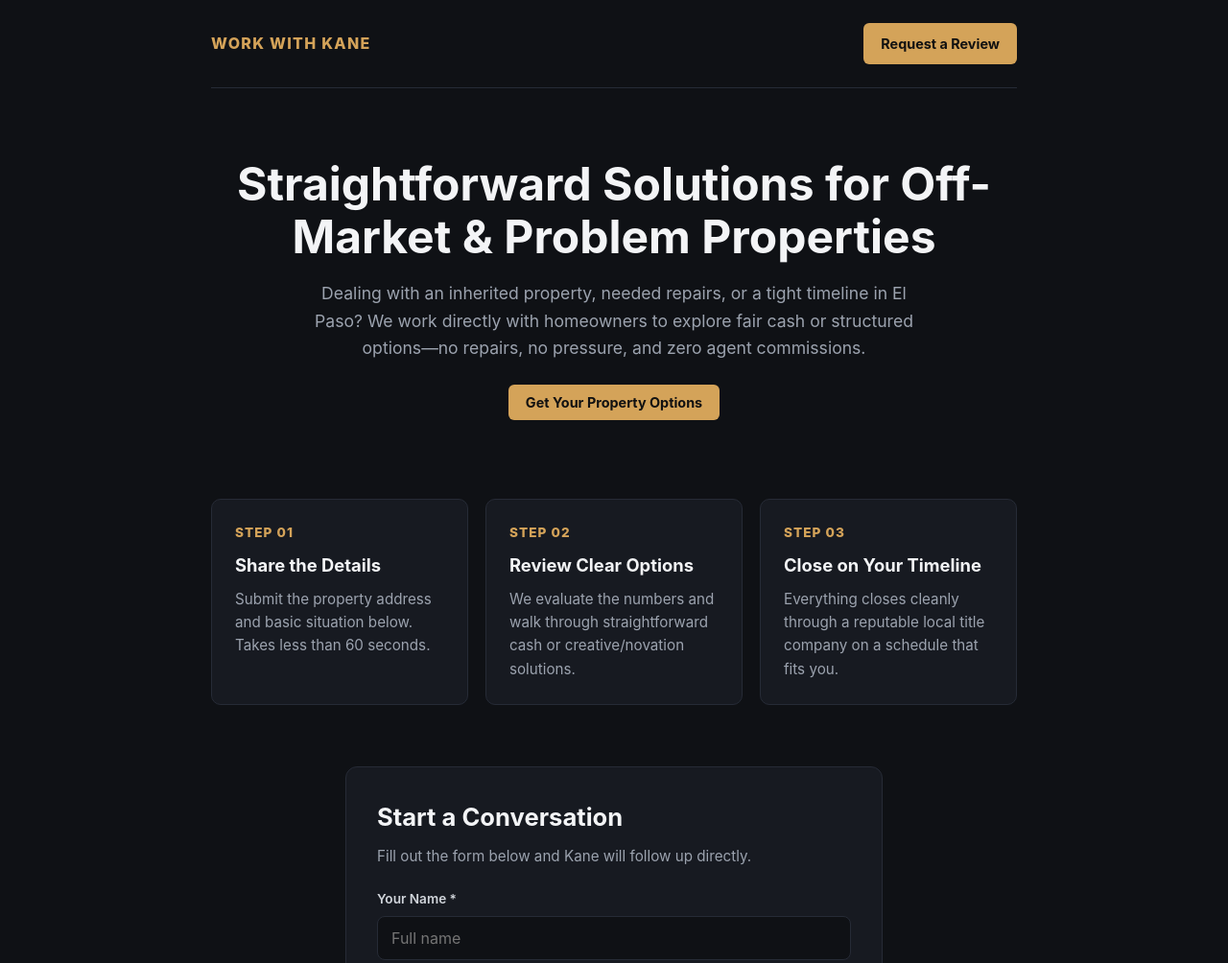
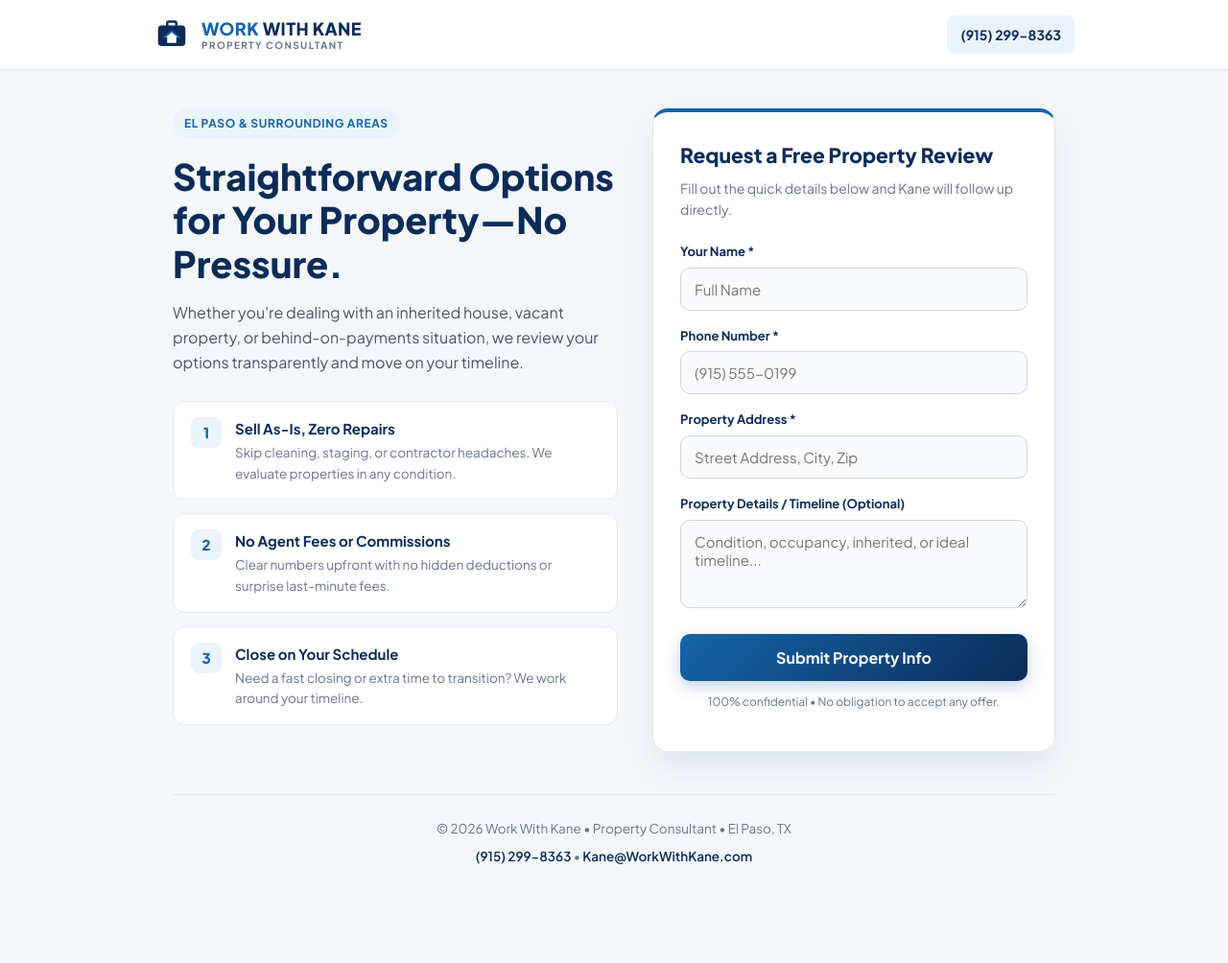
Before and after one commit to cmonta01/WorkWithKane.com, a plain HTML site: page index.html in a window 1280 px wide. Shown: the top 1004 px of the page at 96% size. After the commit the page ends 964 px from the top, so only its background shows below. Drawn offline with Linux system fonts and the light colour scheme.

Commit message:
logo included

```diff
--- a/index.html
+++ b/index.html
@@ -3,105 +3,422 @@
 <head>
   <meta charset="UTF-8" />
   <meta name="viewport" content="width=device-width, initial-scale=1.0" />
-  <title>Work With Kane | Straightforward Real Estate Solutions</title>
+  <title>Work With Kane | El Paso Property Consultant</title>
+  <meta name="description" content="Straightforward, no-pressure property solutions in El Paso, TX. Submit your property info for a fast, fair consultation." />
+  <meta property="og:title" content="Work With Kane | Property Consultant" />
+  <meta property="og:description" content="Fast, transparent property solutions in El Paso, TX. No repairs, no commissions, no pressure." />
+  <meta property="og:url" content="https://WorkWithKane.com" />
+  <meta property="og:type" content="website" />
+  <link rel="preconnect" href="https://fonts.googleapis.com">
+  <link rel="preconnect" href="https://fonts.gstatic.com" crossorigin>
+  <link href="https://fonts.googleapis.com/css2?family=Plus+Jakarta+Sans:wght@400;500;600;700;800&display=swap" rel="stylesheet">
   <style>
     :root {
-      --bg: #0f1115;
-      --card: #171a21;
-      --text: #f3f4f6;
-      --muted: #9ca3af;
-      --accent: #d4a359;
-      --border: #262b36;
+      --navy: #0B2C59;
+      --blue: #1565A8;
+      --blue-light: #EBF3FA;
+      --bg: #F4F7FA;
+      --surface: #FFFFFF;
+      --text: #1E293B;
+      --muted: #64748B;
+      --border: #E2E8F0;
+      --success: #15803D;
+      --error: #B91C1C;
     }
-    * { box-sizing: border-box; margin: 0; padding: 0; font-family: -apple-system, BlinkMacSystemFont, "Segoe UI", Roboto, sans-serif; }
-    body { background: var(--bg); color: var(--text); line-height: 1.6; }
-    .container { max-width: 880px; margin: 0 auto; padding: 0 20px; }
-    header { padding: 24px 0; border-bottom: 1px solid var(--border); display: flex; justify-content: space-between; align-items: center; }
-    .brand { font-weight: 800; letter-spacing: 0.08em; text-transform: uppercase; font-size: 1rem; color: var(--accent); }
-    .nav-btn { background: var(--accent); color: #111; padding: 10px 18px; border-radius: 6px; text-decoration: none; font-weight: 700; font-size: 0.9rem; }
-    .hero { padding: 72px 0 56px; text-align: center; }
-    .hero h1 { font-size: clamp(2rem, 4vw, 3rem); line-height: 1.15; margin-bottom: 18px; }
-    .hero p { color: var(--muted); font-size: 1.1rem; max-width: 640px; margin: 0 auto 30px; }
-    .steps { display: grid; grid-template-columns: repeat(auto-fit, minmax(240px, 1fr)); gap: 18px; margin: 32px 0 64px; }
-    .card { background: var(--card); border: 1px solid var(--border); border-radius: 10px; padding: 24px; }
-    .step-num { color: var(--accent); font-weight: 800; font-size: 0.85rem; text-transform: uppercase; letter-spacing: 0.08em; margin-bottom: 8px; }
-    .card h3 { margin-bottom: 8px; font-size: 1.15rem; }
-    .card p { color: var(--muted); font-size: 0.95rem; }
-    .form-wrap { background: var(--card); border: 1px solid var(--border); border-radius: 12px; padding: 32px; max-width: 560px; margin: 0 auto 72px; }
-    .form-wrap h2 { margin-bottom: 8px; font-size: 1.6rem; }
-    .form-wrap p { color: var(--muted); margin-bottom: 22px; font-size: 0.95rem; }
-    label { display: block; font-size: 0.85rem; font-weight: 600; margin-bottom: 6px; color: #d1d5db; }
-    input, textarea { width: 100%; padding: 12px 14px; border-radius: 8px; border: 1px solid var(--border); background: #0f1115; color: var(--text); margin-bottom: 16px; font-size: 1rem; }
-    input:focus, textarea:focus { outline: none; border-color: var(--accent); }
-    button[type="submit"] { width: 100%; background: var(--accent); color: #111; border: none; padding: 14px; border-radius: 8px; font-weight: 800; font-size: 1rem; cursor: pointer; }
-    button[type="submit"]:hover { opacity: 0.92; }
-    #status { margin-top: 14px; font-size: 0.95rem; text-align: center; }
-    footer { border-top: 1px solid var(--border); padding: 28px 0; text-align: center; color: var(--muted); font-size: 0.85rem; }
+
+    * {
+      box-sizing: border-box;
+      margin: 0;
+      padding: 0;
+    }
+
+    body {
+      font-family: 'Plus Jakarta Sans', -apple-system, BlinkMacSystemFont, sans-serif;
+      background-color: var(--bg);
+      color: var(--text);
+      line-height: 1.6;
+      -webkit-font-smoothing: antialiased;
+    }
+
+    /* Top Brand Bar */
+    .topbar {
+      background: var(--surface);
+      border-bottom: 1px solid var(--border);
+      padding: 16px 20px;
+    }
+
+    .topbar-inner {
+      max-width: 960px;
+      margin: 0 auto;
+      display: flex;
+      align-items: center;
+      justify-content: space-between;
+      gap: 16px;
+    }
+
+    .brand {
+      display: flex;
+      align-items: center;
+      gap: 12px;
+      text-decoration: none;
+    }
+
+    .brand-text {
+      display: flex;
+      flex-direction: column;
+      line-height: 1.1;
+    }
+
+    .brand-title {
+      font-size: 18px;
+      font-weight: 800;
+      letter-spacing: 0.4px;
+      color: var(--navy);
+    }
+
+    .brand-title span {
+      color: var(--blue);
+    }
+
+    .brand-sub {
+      font-size: 10px;
+      font-weight: 700;
+      letter-spacing: 1.4px;
+      color: var(--muted);
+      text-transform: uppercase;
+      margin-top: 2px;
+    }
+
+    .header-cta {
+      font-size: 14px;
+      font-weight: 700;
+      color: var(--navy);
+      text-decoration: none;
+      background: var(--blue-light);
+      padding: 9px 14px;
+      border-radius: 8px;
+      transition: background 0.2s ease;
+    }
+
+    .header-cta:hover {
+      background: #DCEAF7;
+    }
+
+    /* Main Container */
+    .container {
+      max-width: 960px;
+      margin: 0 auto;
+      padding: 40px 20px 60px;
+    }
+
+    .hero-grid {
+      display: grid;
+      grid-template-columns: 1.05fr 0.95fr;
+      gap: 36px;
+      align-items: start;
+    }
+
+    @media (max-width: 820px) {
+      .hero-grid {
+        grid-template-columns: 1fr;
+        gap: 28px;
+      }
+      .container {
+        padding-top: 28px;
+      }
+    }
+
+    /* Left Column Copy */
+    .badge {
+      display: inline-block;
+      background: var(--blue-light);
+      color: var(--blue);
+      font-size: 12px;
+      font-weight: 700;
+      letter-spacing: 0.6px;
+      text-transform: uppercase;
+      padding: 6px 12px;
+      border-radius: 999px;
+      margin-bottom: 16px;
+    }
+
+    h1 {
+      font-size: clamp(28px, 4vw, 38px);
+      font-weight: 800;
+      color: var(--navy);
+      line-height: 1.2;
+      margin-bottom: 16px;
+    }
+
+    .lead-copy {
+      font-size: 16px;
+      color: #475569;
+      margin-bottom: 28px;
+    }
+
+    .pillars {
+      display: grid;
+      gap: 14px;
+      margin-bottom: 28px;
+    }
+
+    .pillar {
+      background: var(--surface);
+      border: 1px solid var(--border);
+      border-radius: 12px;
+      padding: 16px 18px;
+      display: flex;
+      gap: 14px;
+      align-items: flex-start;
+    }
+
+    .pillar-icon {
+      width: 32px;
+      height: 32px;
+      border-radius: 8px;
+      background: var(--blue-light);
+      color: var(--blue);
+      font-weight: 800;
+      font-size: 15px;
+      display: flex;
+      align-items: center;
+      justify-content: center;
+      flex-shrink: 0;
+    }
+
+    .pillar h3 {
+      font-size: 15px;
+      font-weight: 700;
+      color: var(--navy);
+      margin-bottom: 2px;
+    }
+
+    .pillar p {
+      font-size: 13.5px;
+      color: var(--muted);
+    }
+
+    /* Right Column Form Card */
+    .form-card {
+      background: var(--surface);
+      border: 1px solid var(--border);
+      border-top: 4px solid var(--blue);
+      border-radius: 16px;
+      padding: 28px;
+      box-shadow: 0 16px 36px rgba(11, 44, 89, 0.08);
+    }
+
+    .form-card h2 {
+      font-size: 21px;
+      font-weight: 800;
+      color: var(--navy);
+      margin-bottom: 6px;
+    }
+
+    .form-sub {
+      font-size: 14px;
+      color: var(--muted);
+      margin-bottom: 22px;
+    }
+
+    .field {
+      margin-bottom: 16px;
+    }
+
+    label {
+      display: block;
+      font-size: 13px;
+      font-weight: 700;
+      color: var(--navy);
+      margin-bottom: 6px;
+    }
+
+    input, textarea {
+      width: 100%;
+      padding: 12px 14px;
+      border: 1px solid #CBD5E1;
+      border-radius: 10px;
+      font-family: inherit;
+      font-size: 15px;
+      color: var(--text);
+      background: #F8FAFC;
+      transition: all 0.2s ease;
+    }
+
+    input:focus, textarea:focus {
+      outline: none;
+      background: #FFFFFF;
+      border-color: var(--blue);
+      box-shadow: 0 0 0 3px rgba(21, 101, 168, 0.16);
+    }
+
+    textarea {
+      min-height: 92px;
+      resize: vertical;
+    }
+
+    #submitBtn {
+      width: 100%;
+      padding: 14px 20px;
+      background: linear-gradient(135deg, var(--blue) 0%, var(--navy) 100%);
+      color: #FFFFFF;
+      border: none;
+      border-radius: 10px;
+      font-family: inherit;
+      font-size: 16px;
+      font-weight: 700;
+      cursor: pointer;
+      margin-top: 4px;
+      box-shadow: 0 6px 16px rgba(21, 101, 168, 0.25);
+      transition: transform 0.12s ease, box-shadow 0.2s ease, opacity 0.2s ease;
+    }
+
+    #submitBtn:hover:not(:disabled) {
+      transform: translateY(-1px);
+      box-shadow: 0 8px 20px rgba(11, 44, 89, 0.3);
+    }
+
+    #submitBtn:disabled {
+      opacity: 0.7;
+      cursor: not-allowed;
+    }
+
+    .privacy-note {
+      text-align: center;
+      font-size: 12px;
+      color: var(--muted);
+      margin-top: 12px;
+    }
+
+    #status {
+      margin-top: 14px;
+      font-size: 14px;
+      font-weight: 600;
+      text-align: center;
+    }
+
+    /* Footer */
+    footer {
+      max-width: 960px;
+      margin: 44px auto 0;
+      padding-top: 24px;
+      border-top: 1px solid var(--border);
+      text-align: center;
+      font-size: 13.5px;
+      color: var(--muted);
+    }
+
+    footer a {
+      color: var(--navy);
+      font-weight: 600;
+      text-decoration: none;
+    }
+
+    footer a:hover {
+      color: var(--blue);
+      text-decoration: underline;
+    }
   </style>
 </head>
 <body>
-  <div class="container">
-    <header>
-      <div class="brand">Work With Kane</div>
-      <a href="#inquiry" class="nav-btn">Request a Review</a>
+
+  <header class="topbar">
+    <div class="topbar-inner">
+      <a href="#" class="brand">
+        <!-- Briefcase + House Mark matching Work With Kane palette -->
+        <svg width="38" height="38" viewBox="0 0 48 48" fill="none" xmlns="http://www.w3.org/2000/svg" aria-hidden="true">
+          <path d="M18 12V9.5C18 8.12 19.12 7 20.5 7H27.5C28.88 7 30 8.12 30 9.5V12" stroke="#0B2C59" stroke-width="3.2" stroke-linecap="round"/>
+          <rect x="6" y="12" width="36" height="27" rx="5" fill="#0B2C59"/>
+          <path d="M24 20L15 27.5H18V35H30V27.5H33L24 20Z" fill="#FFFFFF"/>
+          <path d="M24 19.5L14 27.8" stroke="#1565A8" stroke-width="2.5" stroke-linecap="round"/>
+          <path d="M24 19.5L34 27.8" stroke="#1565A8" stroke-width="2.5" stroke-linecap="round"/>
+        </svg>
+        <div class="brand-text">
+          <div class="brand-title"><span>WORK</span> WITH KANE</div>
+          <div class="brand-sub">Property Consultant</div>
+        </div>
+      </a>
+      <a href="tel:9152998363" class="header-cta">(915) 299-8363</a>
+    </div>
   </header>
 
-    <section class="hero">
-      <h1>Straightforward Solutions for Off-Market &amp; Problem Properties</h1>
-      <p>Dealing with an inherited property, needed repairs, or a tight timeline in El Paso? We work directly with homeowners to explore fair cash or structured options—no repairs, no pressure, and zero agent commissions.</p>
-      <a href="#inquiry" class="nav-btn">Get Your Property Options</a>
-    </section>
+  <main class="container">
+    <div class="hero-grid">
+      <div>
+        <span class="badge">El Paso &amp; Surrounding Areas</span>
+        <h1>Straightforward Options for Your Property—No Pressure.</h1>
+        <p class="lead-copy">
+          Whether you're dealing with an inherited house, vacant property, or behind-on-payments situation, we review your options transparently and move on your timeline.
+        </p>
 
-    <section class="steps">
-      <div class="card">
-        <div class="step-num">Step 01</div>
-        <h3>Share the Details</h3>
-        <p>Submit the property address and basic situation below. Takes less than 60 seconds.</p>
+        <div class="pillars">
+          <div class="pillar">
+            <div class="pillar-icon">1</div>
+            <div>
+              <h3>Sell As-Is, Zero Repairs</h3>
+              <p>Skip cleaning, staging, or contractor headaches. We evaluate properties in any condition.</p>
             </div>
-      <div class="card">
-        <div class="step-num">Step 02</div>
-        <h3>Review Clear Options</h3>
-        <p>We evaluate the numbers and walk through straightforward cash or creative/novation solutions.</p>
           </div>
-      <div class="card">
-        <div class="step-num">Step 03</div>
-        <h3>Close on Your Timeline</h3>
-        <p>Everything closes cleanly through a reputable local title company on a schedule that fits you.</p>
+          <div class="pillar">
+            <div class="pillar-icon">2</div>
+            <div>
+              <h3>No Agent Fees or Commissions</h3>
+              <p>Clear numbers upfront with no hidden deductions or surprise last-minute fees.</p>
             </div>
-    </section>
+          </div>
+          <div class="pillar">
+            <div class="pillar-icon">3</div>
+            <div>
+              <h3>Close on Your Schedule</h3>
+              <p>Need a fast closing or extra time to transition? We work around your timeline.</p>
+            </div>
+          </div>
+        </div>
+      </div>
 
-    <section id="inquiry" class="form-wrap">
-      <h2>Start a Conversation</h2>
-      <p>Fill out the form below and Kane will follow up directly.</p>
+      <section class="form-card">
+        <h2>Request a Free Property Review</h2>
+        <p class="form-sub">Fill out the quick details below and Kane will follow up directly.</p>
+
         <form id="leadForm">
+          <div class="field">
             <label for="name">Your Name *</label>
-        <input type="text" id="name" name="name" required placeholder="Full name" />
+            <input type="text" id="name" name="name" placeholder="Full Name" required />
+          </div>
 
+          <div class="field">
             <label for="phone">Phone Number *</label>
-        <input type="tel" id="phone" name="phone" required placeholder="(915) 555-0199" />
+            <input type="tel" id="phone" name="phone" placeholder="(915) 555-0199" required />
+          </div>
 
-        <label for="address">Property Address or ZIP *</label>
-        <input type="text" id="address" name="address" required placeholder="123 Main St, El Paso, TX 79938" />
+          <div class="field">
+            <label for="address">Property Address *</label>
+            <input type="text" id="address" name="address" placeholder="Street Address, City, Zip" required />
+          </div>
 
-        <label for="notes">Situation / Timeline (Optional)</label>
-        <textarea id="notes" name="notes" rows="3" placeholder="Inherited property, repairs needed, behind on payments, or preferred closing timeframe..."></textarea>
+          <div class="field">
+            <label for="notes">Property Details / Timeline (Optional)</label>
+            <textarea id="notes" name="notes" placeholder="Condition, occupancy, inherited, or ideal timeline..."></textarea>
+          </div>
 
           <button type="submit" id="submitBtn">Submit Property Info</button>
+          <p class="privacy-note">100% confidential &bull; No obligation to accept any offer.</p>
           <div id="status"></div>
         </form>
       </section>
+    </div>
 
     <footer>
-      <div>&copy; 2026 Work With Kane &bull; El Paso, TX &bull; @WorkWithKane</div>
+      <div>&copy; 2026 Work With Kane &bull; Property Consultant &bull; El Paso, TX</div>
       <div style="margin-top: 8px;">
-        <a href="tel:9152998363" style="color: inherit; text-decoration: none;">(915) 299-8363</a> &bull;
-        <a href="mailto:Kane@WorkWithKane.com" style="color: inherit; text-decoration: none;">Kane@WorkWithKane.com</a>
+        <a href="tel:9152998363">(915) 299-8363</a> &bull;
+        <a href="mailto:Kane@WorkWithKane.com">Kane@WorkWithKane.com</a>
       </div>
     </footer>
-  </div>
+  </main>
 
   <script>
-    const SCRIPT_URL = "https://script.google.com/macros/s/AKfycbwKafcvEZTqkqsorUo6Qkf8wupFDIi_-AsrzERK4swhefqyYK9Y2-RB-CM7OppG9FZn/exec";
+    const SCRIPT_URL = "https://script.google.com/macros/s/AKfycbwKafcvEZTqkgsorUo6Qkf8wupFDIi_-AsrzERK4swhefqyYK9Y2-RB-CM7OppG9FZn/exec";
     const form = document.getElementById("leadForm");
     const statusEl = document.getElementById("status");
     const btn = document.getElementById("submitBtn");
@@ -124,12 +441,13 @@
           mode: "no-cors",
           body: params
         });
-        statusEl.style.color = "#4ade80";
-        statusEl.textContent = "Received! Kane will reach out shortly.";
+
+        statusEl.style.color = "#15803D";
+        statusEl.textContent = "Received! Kane will reach out shortly to review your property.";
         form.reset();
       } catch (err) {
-        statusEl.style.color = "#f87171";
-        statusEl.textContent = "Something went wrong. Please try again.";
+        statusEl.style.color = "#B91C1C";
+        statusEl.textContent = "Something went wrong. Please call or text (915) 299-8363.";
       } finally {
         btn.disabled = false;
         btn.textContent = "Submit Property Info";
```
Lines whose indentation alone changed are shown as unchanged.
